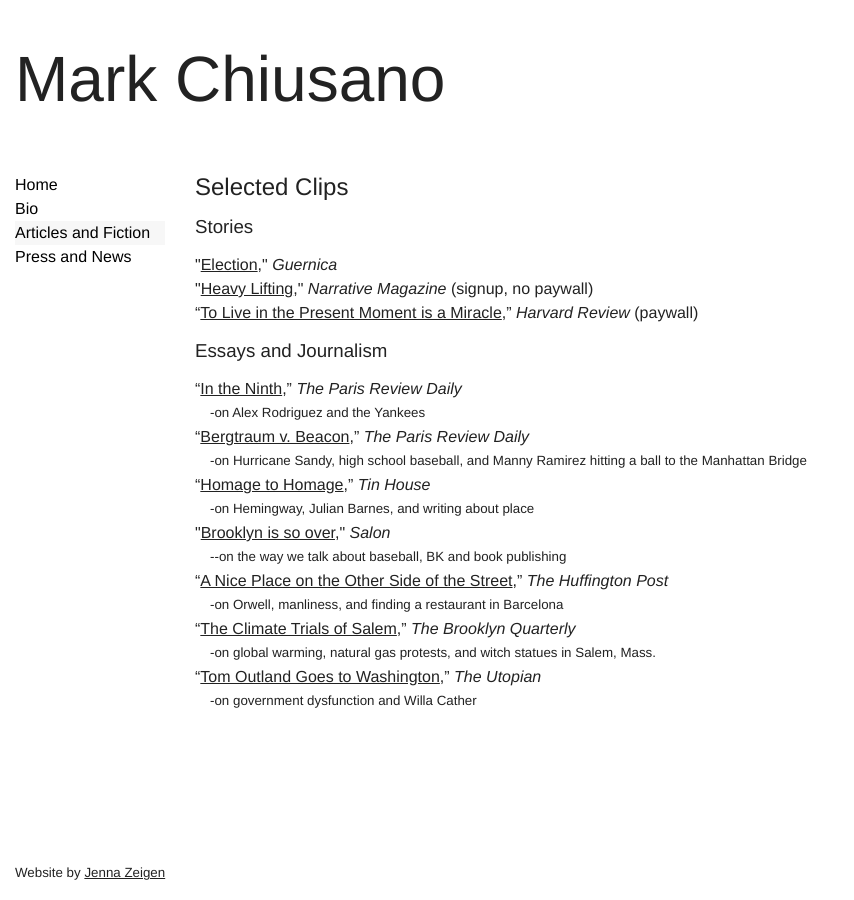
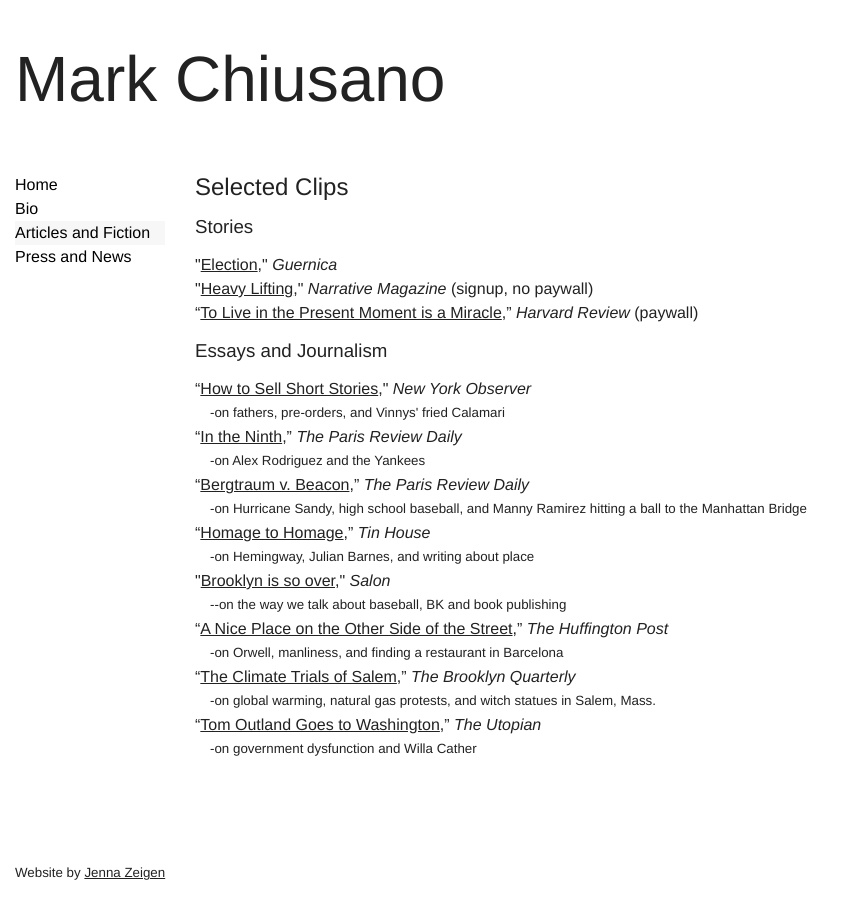
Before and after one commit to mjchiusano/mjchiusano.github.io, a Jekyll site: the page built from work.html, in a window 1280 px wide. Shown: the whole page, without its empty margins (0-854 px from the left). Built offline with Jekyll 4.4.1, drawn with Linux system fonts in a browser that asks for light colours; Markdown is read by kramdown in place of the engine named in the settings.

Commit message:
added observer
observer

```diff
--- a/work.html
+++ b/work.html
@@ -17,6 +17,9 @@ title: Articles and Fiction
 <div class="gutter-pad-bottom">
 <h3 class="gutter-pad-bottom">Essays and Journalism</h3>
 <ul>
+  <li>“<a href="http://observer.com/2014/08/how-to-sell-short-stories/">How to Sell Short Stories</a>," <i>New York Observer</i>
+  <small class="gutter-pad-left">-on fathers, pre-orders, and Vinnys' fried Calamari</small></li>
+
   <li>“<a href="http://www.theparisreview.org/blog/2013/08/12/in-the-ninth/">In the Ninth</a>,” <i>The Paris Review Daily</i>
   <small class="gutter-pad-left">-on Alex Rodriguez and the Yankees</small></li>
 
```
